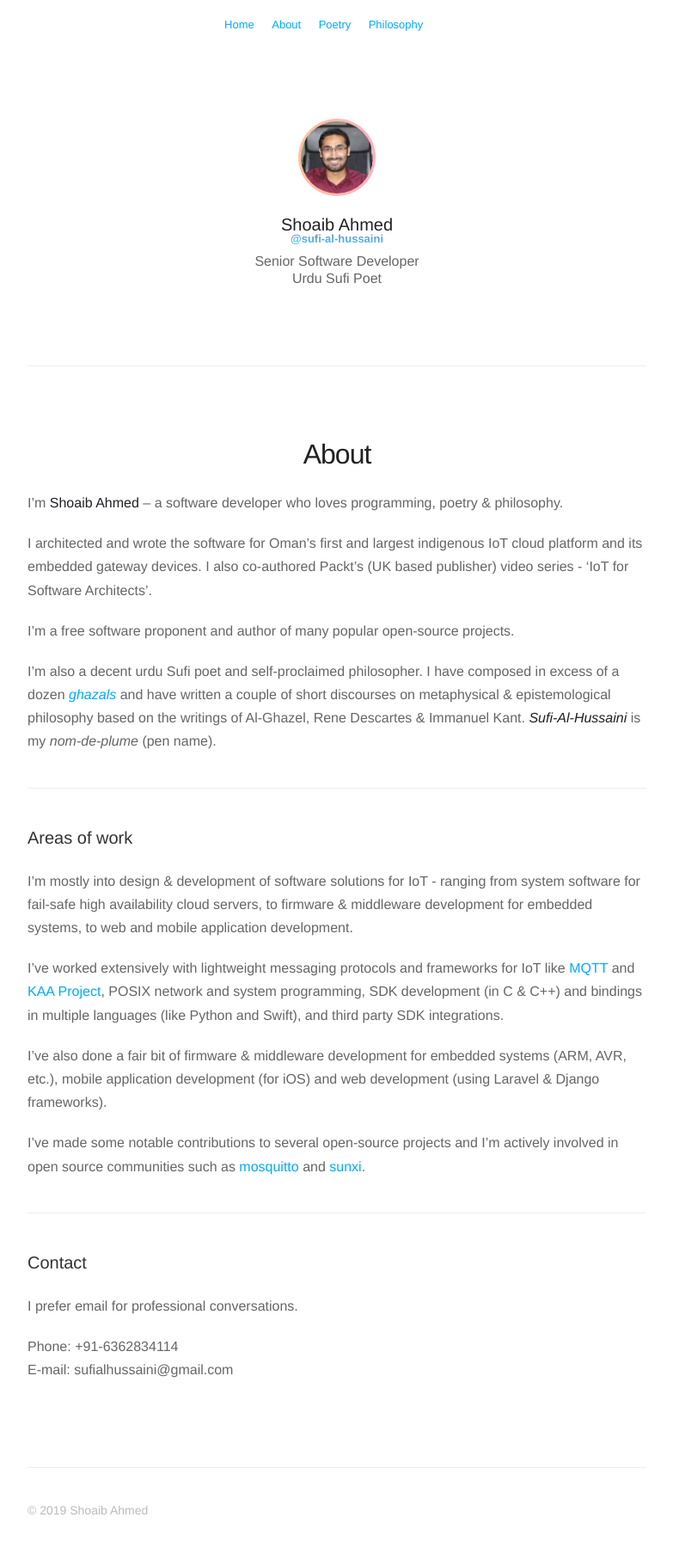
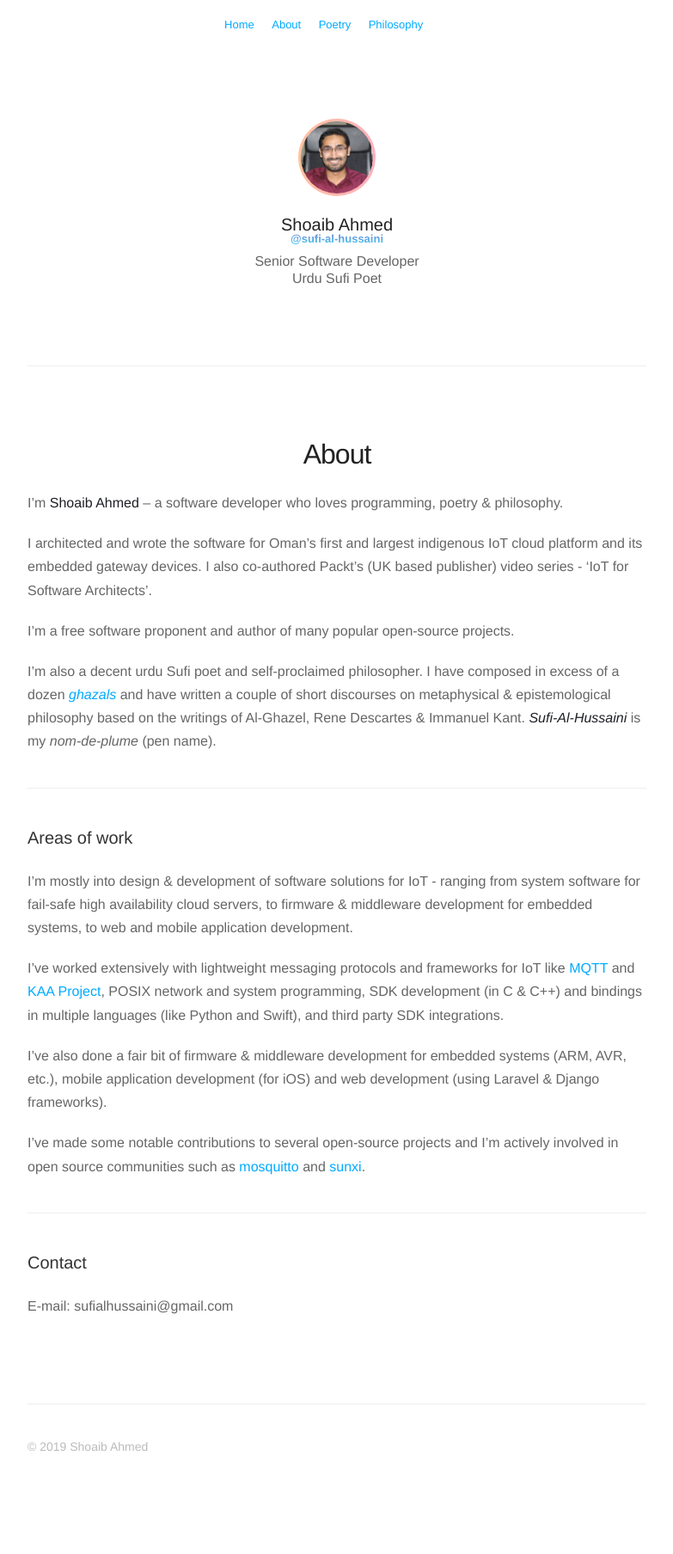
Before and after one commit to Sufi-Al-Hussaini/Sufi-Al-Hussaini.github.io, a Jekyll site: the page built from about.md, in a window 1280 px wide. Shown: the whole page at 86% size, without its empty margins (248-1031 px from the left). Built offline with Jekyll 4.4.1, drawn with Linux system fonts in a browser that asks for light colours; nearby versions of some CDN libraries; some web fonts are replaced; comment, search, counter and statistics services are not loaded; a style sheet for code colours, icons or effects is not loaded; after the commit the page ends 1733 px from its top, so only the background shows below that.

Commit message:
Update about.md

```diff
--- a/about.md
+++ b/about.md
@@ -29,9 +29,6 @@ I've made some notable contributions to several open-source projects and I'm act
 ***
 
 ### Contact
-I prefer email for professional conversations.
-
-Phone: +91-6362834114 <br/>
 E-mail: sufialhussaini@gmail.com
 
 {% include footer.html %}
```
